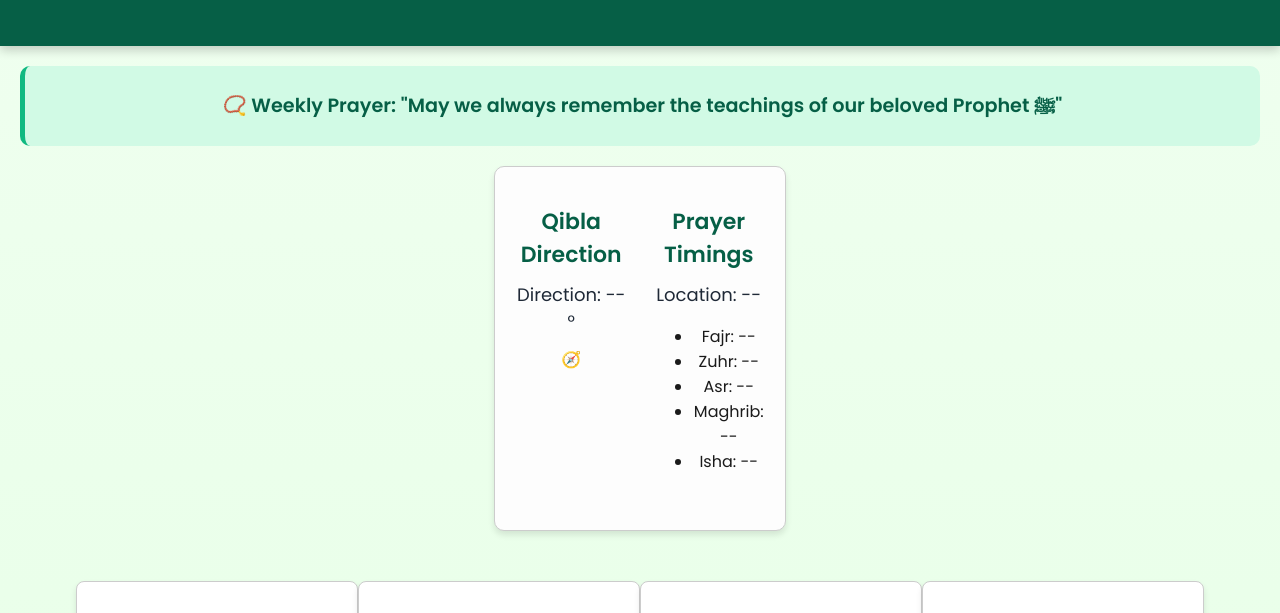
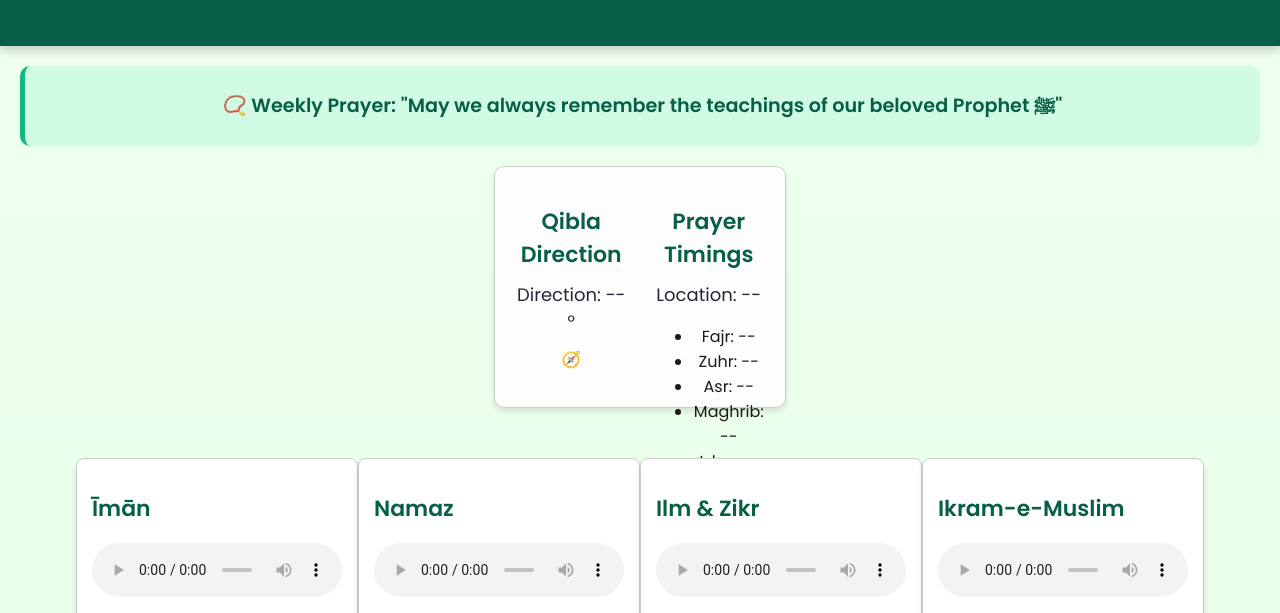
Before and after one commit to shahin-mulla02/MuzakiraApp, a plain HTML site: page index.html in a window 1280 px wide. Shown: the part 132-745 px from the top of the page. Drawn offline with Linux system fonts and the light colour scheme.

Commit message:
Update style.css

```diff
--- a/style.css
+++ b/style.css
@@ -140,7 +140,7 @@ header p { font-size: 1.2em; margin-top: 10px; }
   margin: 20px auto; /* Center horizontally */
   flex-wrap: wrap;   /* Allows stacking on mobile */
   max-width: 600px;
-  max-height:400px/* Limit width on large screens */
+  max-height:200px/* Limit width on large screens */
 }
 
 #qibla-compass, #timings-panel {
```
